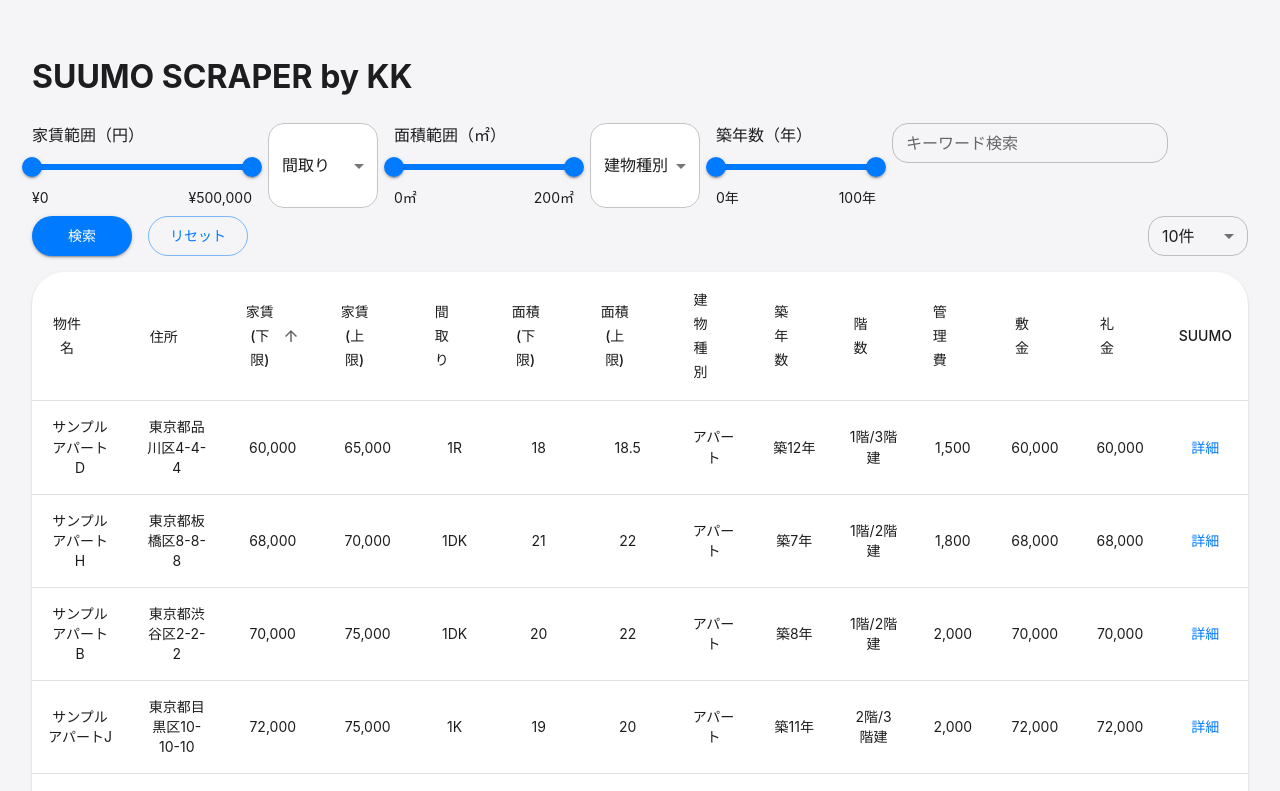
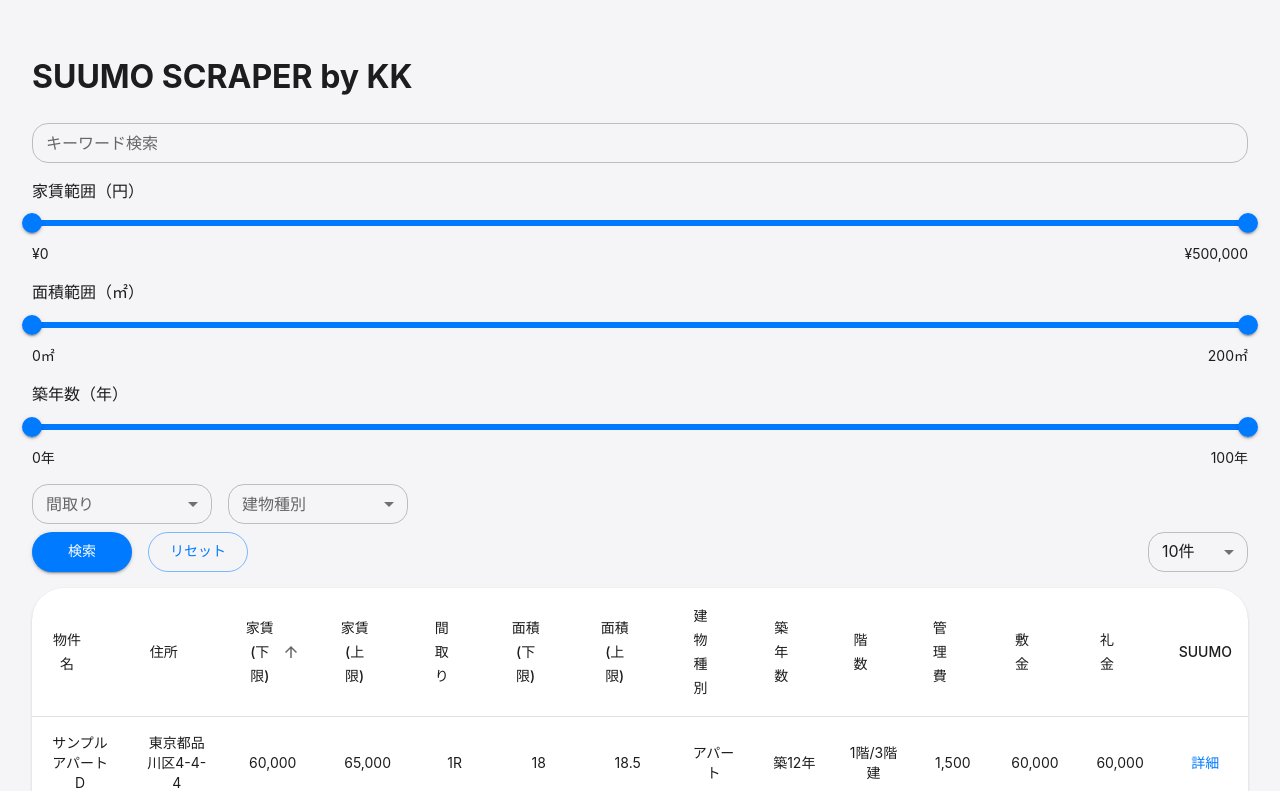
Before and after one commit to KazumasaKoshikawa/home-scraper, a React (Create React App) app: page / in a window 1280 px wide. Shown: the top 791 px of the page. Built offline with nearby package versions, Linux system fonts and the light colour scheme.

Commit message:
フィルター改善

```diff
--- a/src/components/FilterBar.tsx
+++ b/src/components/FilterBar.tsx
@@ -8,19 +8,24 @@
   Slider,
   Typography,
   Tooltip,
+  OutlinedInput,
+  InputLabel,
+  FormControl,
+  Chip,
 } from "@mui/material";
+import { useTheme } from "@mui/material/styles";
 import { useAppContext } from "../contexts/Context.tsx";
 // MUIアイコンの例: import SearchIcon from '@mui/icons-material/Search';
 
 export interface FilterState {
   rentRange: number[];
   setRentRange: (v: number[]) => void;
-  layout: string;
-  setLayout: (v: string) => void;
+  layout: string[];
+  setLayout: React.Dispatch<React.SetStateAction<string[]>>;
   areaRange: number[];
   setAreaRange: (v: number[]) => void;
-  buildingType: string;
-  setBuildingType: (v: string) => void;
+  buildingType: string[];
+  setBuildingType: React.Dispatch<React.SetStateAction<string[]>>;
   buildingAgeRange: number[];
   setBuildingAgeRange: (v: number[]) => void;
   address: string;
@@ -31,6 +36,25 @@
 
 const layouts = ["", "1R", "1K", "1DK", "1LDK", "2DK", "2LDK", "3DK", "3LDK"];
 const buildingTypes = ["", "マンション", "アパート"];
+
+const ITEM_HEIGHT = 48;
+const ITEM_PADDING_TOP = 8;
+const MenuProps = {
+  PaperProps: {
+    style: {
+      maxHeight: ITEM_HEIGHT * 4.5 + ITEM_PADDING_TOP,
+      width: 250,
+    },
+  },
+};
+
+function getStyles(name: string, selected: readonly string[], theme: any) {
+  return {
+    fontWeight: selected.includes(name)
+      ? theme.typography.fontWeightMedium
+      : theme.typography.fontWeightRegular,
+  };
+}
 
 export function FilterBar() {
   const { filterState, handleFilter, handleReset } = useAppContext();
@@ -51,11 +75,46 @@
     setPageSize,
   } = filterState;
 
+  const theme = useTheme();
+
   return (
     <>
-      <Box sx={{ display: "flex", flexWrap: "wrap", gap: 2, mb: 1 }}>
+      <Box
+        sx={{
+          display: "flex",
+          flexDirection: "column",
+          gap: 2,
+          mb: 1,
+          width: "100%",
+        }}
+      >
+        {/* キーワード検索（ツールチップ付き）を一番上に全幅で */}
+        <Box sx={{ width: "100%" }}>
+          <Tooltip
+            title={<div>検索対象：物件名／住所</div>}
+            arrow
+            placement="top"
+          >
+            <TextField
+              label="キーワード検索"
+              value={address}
+              onChange={(e) => setAddress(e.target.value)}
+              size="small"
+              sx={{ width: "100%" }}
+            />
+          </Tooltip>
+        </Box>
+        {/* スライダー群を縦並びで */}
+        <Box
+          sx={{
+            display: "flex",
+            flexDirection: "column",
+            gap: 2,
+            width: "100%",
+          }}
+        >
           {/* 家賃スライダー */}
-        <Box sx={{ width: 220 }}>
+          <Box>
             <Typography gutterBottom>家賃範囲（円）</Typography>
             <Slider
               value={rentRange}
@@ -75,28 +134,8 @@
               </Typography>
             </Box>
           </Box>
-        {/* 間取りセレクト */}
-        <Select
-          value={layout}
-          onChange={(e) => setLayout(e.target.value)}
-          displayEmpty
-          size="small"
-          sx={{ minWidth: 110, bgcolor: "#fff", borderRadius: 1 }}
-          renderValue={(selected) => selected || "間取り"}
-        >
-          <MenuItem value="" disabled hidden>
-            間取り
-          </MenuItem>
-          {layouts
-            .filter((l) => l)
-            .map((l) => (
-              <MenuItem key={l} value={l}>
-                {l}
-              </MenuItem>
-            ))}
-        </Select>
           {/* 面積スライダー */}
-        <Box sx={{ width: 180 }}>
+          <Box>
             <Typography gutterBottom>面積範囲（㎡）</Typography>
             <Slider
               value={areaRange}
@@ -112,28 +151,8 @@
               <Typography variant="body2">{areaRange[1]}㎡</Typography>
             </Box>
           </Box>
-        {/* 建物種別セレクト */}
-        <Select
-          value={buildingType}
-          onChange={(e) => setBuildingType(e.target.value)}
-          displayEmpty
-          size="small"
-          sx={{ minWidth: 110, bgcolor: "#fff", borderRadius: 1 }}
-          renderValue={(selected) => selected || "建物種別"}
-        >
-          <MenuItem value="" disabled hidden>
-            建物種別
-          </MenuItem>
-          {buildingTypes
-            .filter((t) => t)
-            .map((t) => (
-              <MenuItem key={t} value={t}>
-                {t}
-              </MenuItem>
-            ))}
-        </Select>
           {/* 築年数スライダー */}
-        <Box sx={{ width: 160 }}>
+          <Box>
             <Typography gutterBottom>築年数（年）</Typography>
             <Slider
               value={buildingAgeRange}
@@ -149,25 +168,99 @@
               <Typography variant="body2">{buildingAgeRange[1]}年</Typography>
             </Box>
           </Box>
-        {/* キーワード検索（ツールチップ付き） */}
-        <Tooltip
-          title={
-            <>
-              <div>検索対象：物件名／住所</div>
-            </>
+        </Box>
+        {/* プルダウン2つを横並びで */}
+        <Box sx={{ display: "flex", gap: 2, width: "100%" }}>
+          <FormControl
+            sx={{ flexGrow: 1, minWidth: 120, maxWidth: 180 }}
+            size="small"
+          >
+            <InputLabel id="layout-multi-chip-label">間取り</InputLabel>
+            <Select
+              labelId="layout-multi-chip-label"
+              id="layout-multi-chip"
+              multiple
+              value={layout}
+              onChange={(e) =>
+                setLayout(
+                  typeof e.target.value === "string"
+                    ? e.target.value.split(",")
+                    : e.target.value
+                )
               }
-          arrow
-          placement="top"
+              input={
+                <OutlinedInput id="select-multiple-layout" label="間取り" />
+              }
+              renderValue={(selected) => (
+                <Box sx={{ display: "flex", flexWrap: "wrap", gap: 0.5 }}>
+                  {(selected as string[]).map((value) => (
+                    <Chip key={value} label={value} />
+                  ))}
+                </Box>
+              )}
+              MenuProps={MenuProps}
             >
-          <TextField
-            label="キーワード検索"
-            value={address}
-            onChange={(e) => setAddress(e.target.value)}
+              {layouts
+                .filter((l) => l)
+                .map((l) => (
+                  <MenuItem
+                    key={l}
+                    value={l}
+                    style={getStyles(l, layout, theme)}
+                  >
+                    {l}
+                  </MenuItem>
+                ))}
+            </Select>
+          </FormControl>
+          <FormControl
+            sx={{ flexGrow: 1, minWidth: 120, maxWidth: 180 }}
             size="small"
-            sx={{ minWidth: 140 }}
+          >
+            <InputLabel id="buildingtype-multi-chip-label">建物種別</InputLabel>
+            <Select
+              labelId="buildingtype-multi-chip-label"
+              id="buildingtype-multi-chip"
+              multiple
+              value={buildingType}
+              onChange={(e) =>
+                setBuildingType(
+                  typeof e.target.value === "string"
+                    ? e.target.value.split(",")
+                    : e.target.value
+                )
+              }
+              input={
+                <OutlinedInput
+                  id="select-multiple-buildingtype"
+                  label="建物種別"
                 />
-        </Tooltip>
+              }
+              renderValue={(selected) => (
+                <Box sx={{ display: "flex", flexWrap: "wrap", gap: 0.5 }}>
+                  {(selected as string[]).map((value) => (
+                    <Chip key={value} label={value} />
+                  ))}
                 </Box>
+              )}
+              MenuProps={MenuProps}
+            >
+              {buildingTypes
+                .filter((t) => t)
+                .map((t) => (
+                  <MenuItem
+                    key={t}
+                    value={t}
+                    style={getStyles(t, buildingType, theme)}
+                  >
+                    {t}
+                  </MenuItem>
+                ))}
+            </Select>
+          </FormControl>
+        </Box>
+      </Box>
+      {/* 検索・リセット・ページング件数セレクトを下部に復元 */}
       <Box sx={{ display: "flex", justifyContent: "space-between", mb: 2 }}>
         {/* 左側：検索・リセット */}
         <Box sx={{ display: "flex", gap: 2 }}>
--- a/src/contexts/Context.tsx
+++ b/src/contexts/Context.tsx
@@ -33,9 +33,9 @@
   const [properties, setProperties] = useState<Property[]>([]);
   const [filtered, setFiltered] = useState<Property[]>([]);
   const [rentRange, setRentRange] = useState<number[]>([0, 500000]);
-  const [layout, setLayout] = useState<string>("");
+  const [layout, setLayout] = useState<string[]>([]);
   const [areaRange, setAreaRange] = useState<number[]>([0, 200]);
-  const [buildingType, setBuildingType] = useState<string>("");
+  const [buildingType, setBuildingType] = useState<string[]>([]);
   const [buildingAgeRange, setBuildingAgeRange] = useState<number[]>([0, 100]);
   const [address, setAddress] = useState<string>("");
   const [page, setPage] = useState<number>(1);
@@ -73,11 +73,14 @@
         // 家賃
         if (!(p.rent_min >= rentRange[0] && p.rent_max <= rentRange[1]))
           return false;
-        if (layout && p.layout !== layout) return false;
+        // 間取り（複数選択対応）
+        if (layout.length > 0 && !layout.includes(p.layout)) return false;
         // 面積
         if (!(p.area_min >= areaRange[0] && p.area_max <= areaRange[1]))
           return false;
-        if (buildingType && p.building_type !== buildingType) return false;
+        // 建物種別（複数選択対応）
+        if (buildingType.length > 0 && !buildingType.includes(p.building_type))
+          return false;
         // 築年数
         const getAge = (str: string) =>
           parseInt(str.replace(/[^0-9]/g, ""), 10) || 0;
@@ -97,9 +100,9 @@
 
   const handleReset = () => {
     setRentRange([0, 500000]);
-    setLayout("");
+    setLayout([]);
     setAreaRange([0, 200]);
-    setBuildingType("");
+    setBuildingType([]);
     setBuildingAgeRange([0, 100]);
     setAddress("");
     setFiltered(properties);
```
Lines whose indentation alone changed are shown as unchanged.
